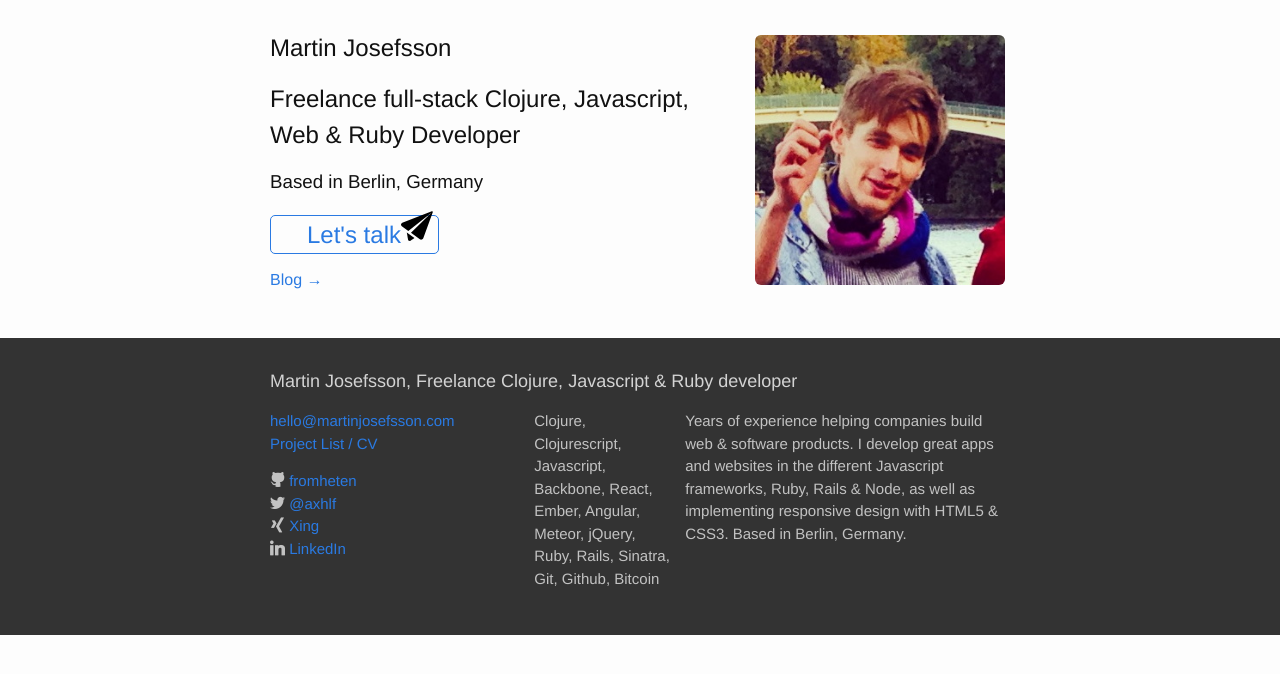
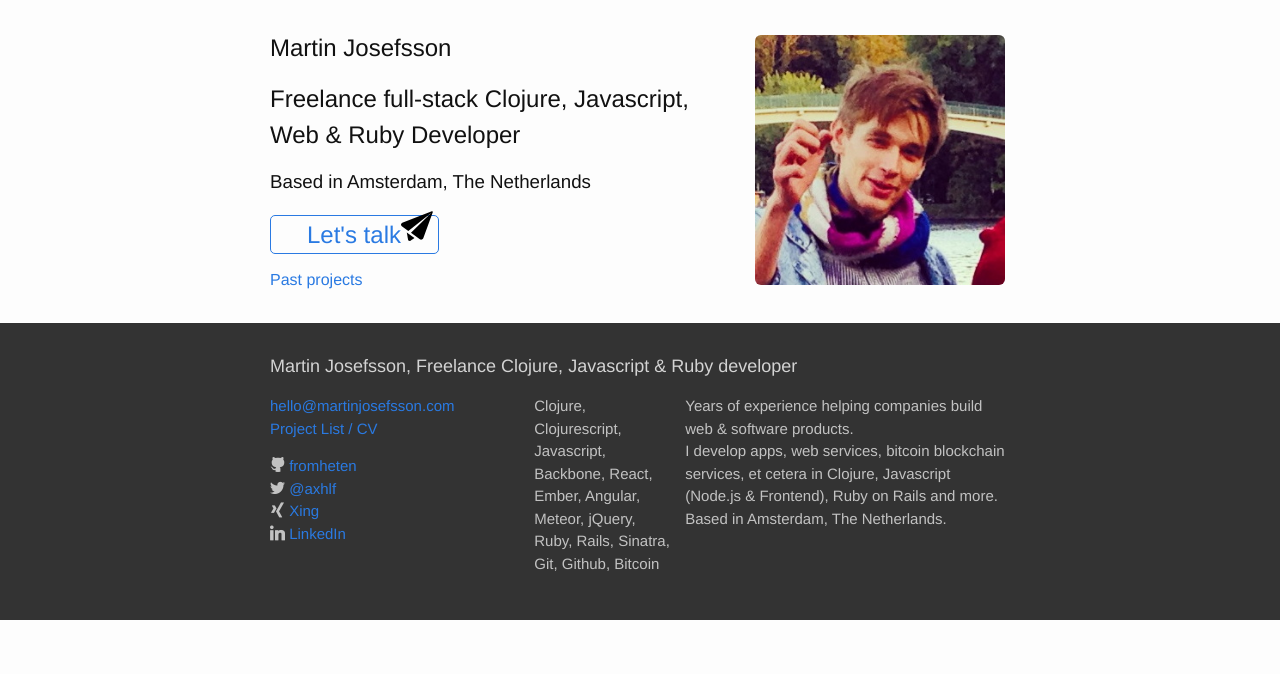
Before and after one commit to fromheten/fromheten.github.io, a Jekyll site: the page built from index.html, in a window 1280 px wide. Shown: the top 674 px of the page. Built offline with Jekyll 4.4.1, drawn with Linux system fonts in a browser that asks for light colours.

Commit message:
Update project list and show it better

```diff
--- a/_config.yml
+++ b/_config.yml
@@ -3,7 +3,7 @@
 email: hello@martinjosefsson.com
 description: > # this means to ignore newlines until "baseurl:"
   Years of experience helping companies build web & software products.
-  I develop great apps and websites in the different Javascript frameworks, Ruby, Rails & Node, as well as implementing responsive design with HTML5 & CSS3. Based in Berlin, Germany.
+  <br>I develop apps, web services, bitcoin blockchain services, et cetera in Clojure, Javascript (Node.js & Frontend), Ruby on Rails and more. Based in Amsterdam, The Netherlands.
 baseurl: "" # the subpath of your site, e.g. /blog/
 url: "martinjosefsson.com" # the base hostname & protocol for your site
 twitter_username: axhlf
--- a/_sass/_layout.scss
+++ b/_sass/_layout.scss
@@ -2,7 +2,6 @@
  * Site header
  */
 .site-header {
-    border-top: 3px solid $green-brand-color-light;
     border-bottom: 1px solid $grey-color-light;
     min-height: 56px;
 
--- a/index.html
+++ b/index.html
@@ -6,7 +6,7 @@
 <section class="presentation">
   <h1>Martin Josefsson</h1>
   <h2>Freelance full-stack Clojure, Javascript, Web & Ruby Developer</h2>
-  <h3>Based in Berlin, Germany</h3>
+  <h3>Based in Amsterdam, The Netherlands</h3>
 
   <p><a href="mailto:{{ site.email }}?subject=Project" class="call-to-action">
     Let's talk<svg version="1.1" id="Layer_1" xmlns="http://www.w3.org/2000/svg" xmlns:xlink="http://www.w3.org/1999/xlink" x="0px" y="0px"
@@ -20,6 +20,11 @@
       </g>
     </svg>
   </a></p>
-  <p><a href="/blog.html">Blog &rarr;</a></p>
+  <div class="second-call-to-action">
+    <a href="/martin-josefsson-developer-resume.pdf">
+      Past projects
+    </a>
+  </div>
+  <!-- <p><a href="/blog.html">Blog &rarr;</a></p> -->
 
 </section>
```
Also changed, not shown: 1 other file.
